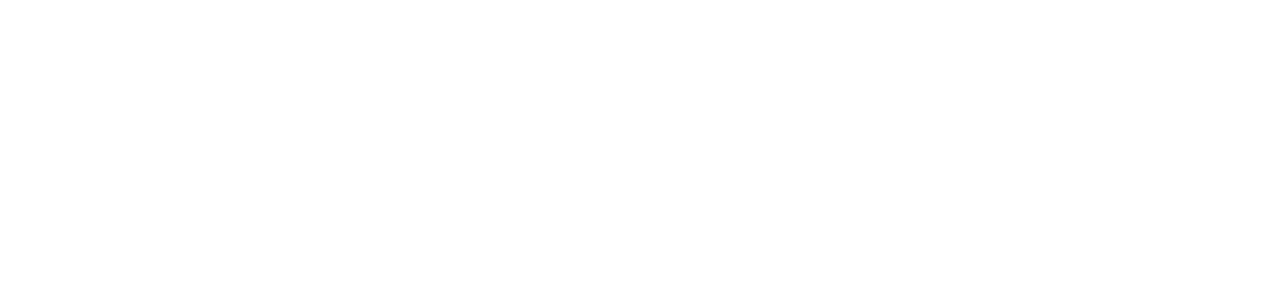
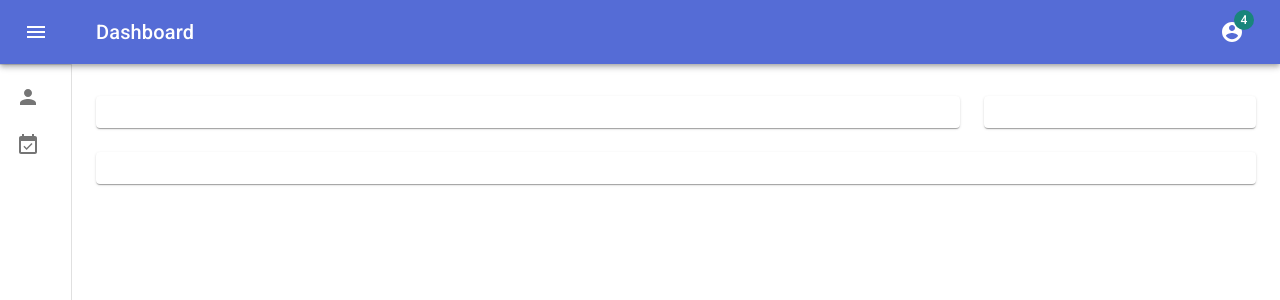
Before and after one commit to danielvfo/tem-agenda-front-end, a React (Create React App) app: page /dashboard in a window 1280 px wide. Shown: the top 300 px of the page. Built offline with nearby package versions, Linux system fonts and the light colour scheme; sample sign-in values are in the browser's storage.

Commit message:
add user type for dashboard displaying

```diff
--- a/src/components/DashboardTemplate.tsx
+++ b/src/components/DashboardTemplate.tsx
@@ -17,6 +17,7 @@
 import AccountCircle from '@material-ui/icons/AccountCircle';
 import { userMenu, businessMenu } from './ListItems';
 import UserProfile from '../pages/Profile/UserProfile';
+import { useAuth } from '../hooks/AuthContext';
 
 const drawerWidth = 240;
 
@@ -99,11 +100,8 @@
   },
 }));
 
-interface DashBoardProps {
-  userType: string;
-}
-
-const DashboardTemplate: React.FC<DashBoardProps> = ({ userType }) => {
+const DashboardTemplate: React.FC = () => {
+  const { user } = useAuth();
   const classes = useStyles();
   const [open, setOpen] = React.useState(false);
   const handleDrawerOpen = () => {
@@ -113,6 +111,8 @@
     setOpen(false);
   };
   const fixedHeightPaper = clsx(classes.paper);
+
+  console.log(user);
 
   return (
     <div className={classes.root}>
@@ -162,9 +162,7 @@
           </IconButton>
         </div>
         <Divider />
-        <List>{userMenu}</List>
-        <Divider />
-        <List>{businessMenu}</List>
+        <List>{user.userType === 'business' ? businessMenu : userMenu}</List>
       </Drawer>
       <main className={classes.content}>
         <div className={classes.appBarSpacer} />
@@ -172,15 +170,15 @@
           <Grid container spacing={3}>
             {/* Chart */}
             <Grid item xs={12} md={8} lg={9}>
-              <Paper className={fixedHeightPaper}>{userType}</Paper>
+              <Paper className={fixedHeightPaper}>{user.userType}</Paper>
             </Grid>
             {/* Recent Deposits */}
             <Grid item xs={12} md={4} lg={3}>
-              <Paper className={fixedHeightPaper}>{userType}</Paper>
+              <Paper className={fixedHeightPaper}>{user.userType}</Paper>
             </Grid>
             {/* Recent Orders */}
             <Grid item xs={12}>
-              <Paper className={classes.paper}>{userType}</Paper>
+              <Paper className={classes.paper}>{user.userType}</Paper>
             </Grid>
           </Grid>
         </Container>
--- a/src/pages/Dashboard/BusinessDashboard.tsx
+++ /dev/null
@@ -1,8 +0,0 @@
-import React from 'react';
-import DashboardTemplate from '../../components/DashboardTemplate';
-
-const BusinessDashboard: React.FC = () => (
-  <DashboardTemplate userType="Business" />
-);
-
-export default BusinessDashboard;
--- a/src/pages/Dashboard/UserDashboard.tsx
+++ /dev/null
@@ -1,6 +0,0 @@
-import React from 'react';
-import DashboardTemplate from '../../components/DashboardTemplate';
-
-const UserDashboard: React.FC = () => <DashboardTemplate userType="User" />;
-
-export default UserDashboard;
--- a/src/pages/SignIn/index.tsx
+++ b/src/pages/SignIn/index.tsx
@@ -41,12 +41,7 @@
 
   useEffect(() => {
     if (user) {
-      if (user.userType === 'user') {
-        history.push({ pathname: '/user-dashboard' });
-      }
-      if (user.userType === 'business') {
-        history.push({ pathname: '/business-dashboard' });
-      }
+      history.push({ pathname: '/dashboard' });
     }
   });
 
--- a/src/routes/index.tsx
+++ b/src/routes/index.tsx
@@ -4,8 +4,7 @@
 import SignIn from '../pages/SignIn';
 import SignUp from '../pages/SignUp';
 import SignOut from '../components/SignOut';
-import UserDashboard from '../pages/Dashboard/UserDashboard';
-import BusinessDashboard from '../pages/Dashboard/BusinessDashboard';
+import DashboardTemplate from '../components/DashboardTemplate';
 import BusinessProfile from '../pages/Profile/BusinessProfile';
 
 const Routes: React.FC = () => {
@@ -14,12 +13,7 @@
       <Route path="/" exact component={SignIn} />
       <Route path="/signup" component={SignUp} />
       <Route path="/signout" component={SignOut} />
-      <Route path="/user-dashboard" component={UserDashboard} isPrivate />
-      <Route
-        path="/business-dashboard"
-        component={BusinessDashboard}
-        isPrivate
-      />
+      <Route path="/dashboard" component={DashboardTemplate} isPrivate />
       <Route path="/business-profile" component={BusinessProfile} isPrivate />
     </Switch>
   );
```
